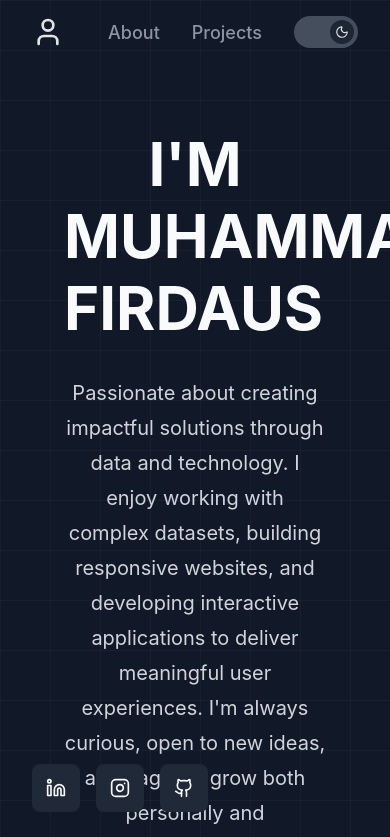
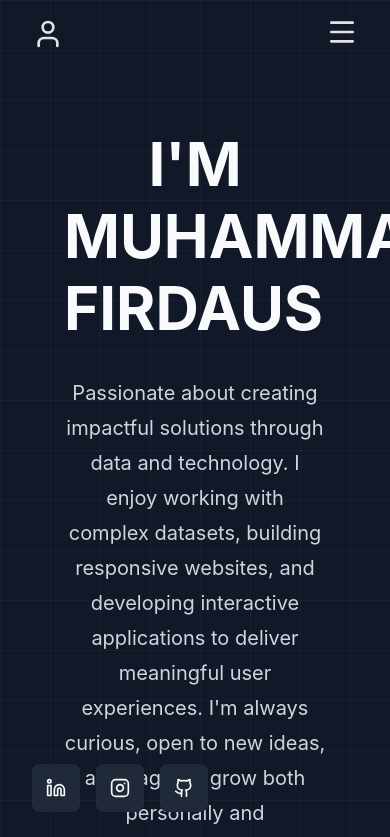
Before and after one commit to MFRDS/MFRDS, a React (Vite) app: page / in a window 390 px wide. Shown: the top 837 px of the page. Built offline with nearby package versions, Linux system fonts and the light colour scheme.

Commit message:
feat : update navbar

```diff
--- a/src/components/Navbar.jsx
+++ b/src/components/Navbar.jsx
@@ -1,7 +1,9 @@
-import React from 'react';
-import { User, Moon, Sun } from 'lucide-react';
+import React, { useState } from 'react';
+import { User, Moon, Sun, Menu, X } from 'lucide-react';
 
 const Navbar = ({ isDarkMode, toggleTheme, isScrolled, setCurrentPage }) => {
+  const [menuOpen, setMenuOpen] = useState(false);
+
   return (
     <nav className={`navbar ${isScrolled ? 'scrolled' : ''}`}>
       <div className="navbar-content">
@@ -12,13 +14,19 @@ const Navbar = ({ isDarkMode, toggleTheme, isScrolled, setCurrentPage }) => {
           <User />
         </div>
 
-        <div className="nav-links">
+        {/* Tombol hamburger untuk mobile */}
+        <div className="hamburger" onClick={() => setMenuOpen(!menuOpen)}>
+          {menuOpen ? <X /> : <Menu />}
+        </div>
+
+        <div className={`nav-links ${menuOpen ? 'open' : ''}`}>
           <a
             href="#about"
             className="nav-link"
             onClick={(e) => {
               e.preventDefault();
               setCurrentPage('about');
+              setMenuOpen(false);
             }}
           >
             About
@@ -29,6 +37,7 @@ const Navbar = ({ isDarkMode, toggleTheme, isScrolled, setCurrentPage }) => {
             onClick={(e) => {
               e.preventDefault();
               setCurrentPage('projects');
+              setMenuOpen(false);
             }}
           >
             Projects
--- a/src/index.css
+++ b/src/index.css
@@ -52,6 +52,52 @@ body.light-mode .grid-bg {
   transition: all 0.3s ease;
   transform: translateY(-8px);
   opacity: 0.9;
+}
+
+/* Hamburger button */
+.hamburger {
+  display: none;
+  cursor: pointer;
+  z-index: 100;
+}
+
+.hamburger svg {
+  width: 2rem;
+  height: 2rem;
+  color: #f9fafb;
+}
+
+body.light-mode .hamburger svg {
+  color: #111827;
+}
+
+/* Mobile navbar */
+@media (max-width: 768px) {
+  .nav-links {
+    position: absolute;
+    top: 100%;
+    right: 0;
+    background-color: rgba(17, 24, 39, 0.95);
+    flex-direction: column;
+    align-items: flex-start;
+    gap: 1rem;
+    padding: 1.5rem;
+    width: 200px;
+    transform: translateX(100%);
+    transition: transform 0.3s ease-in-out;
+  }
+
+  body.light-mode .nav-links {
+    background-color: rgba(249, 250, 251, 0.95);
+  }
+
+  .nav-links.open {
+    transform: translateX(0);
+  }
+
+  .hamburger {
+    display: block;
+  }
 }
 
 .navbar.scrolled {
```
